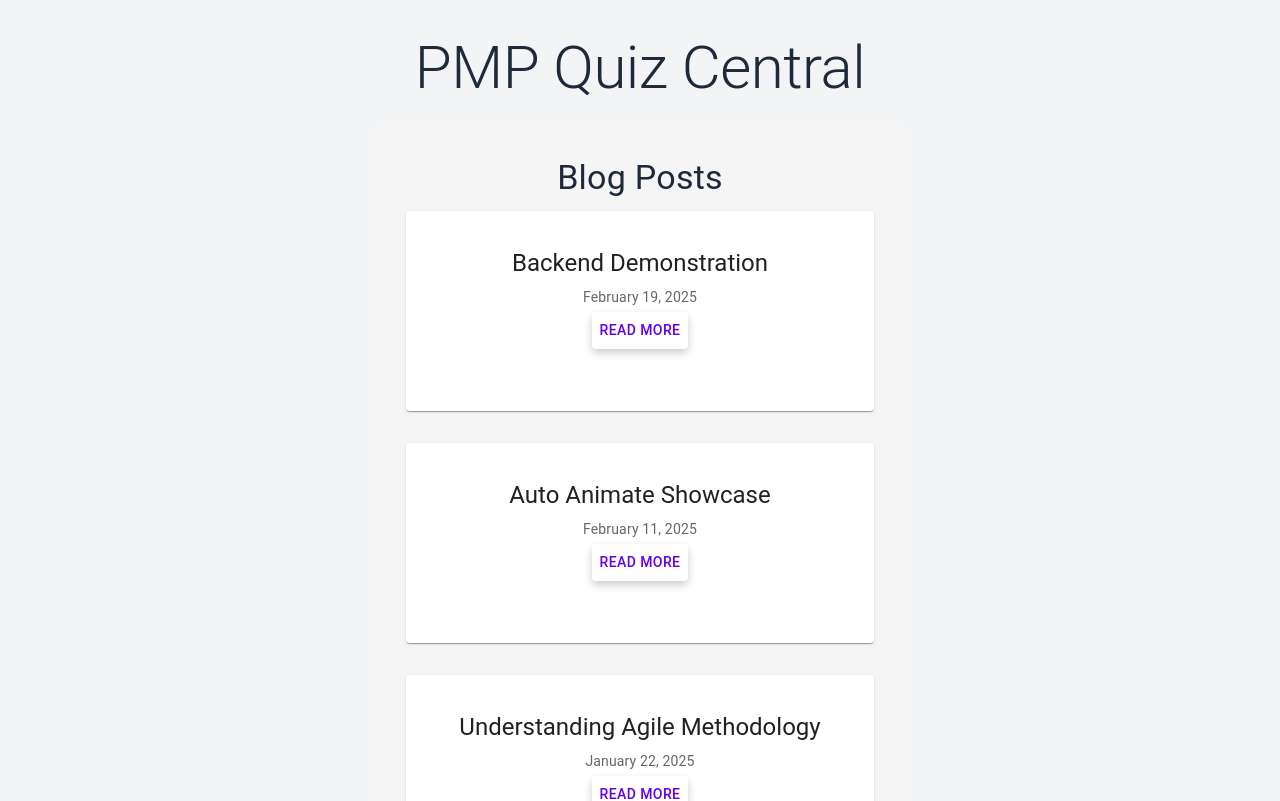
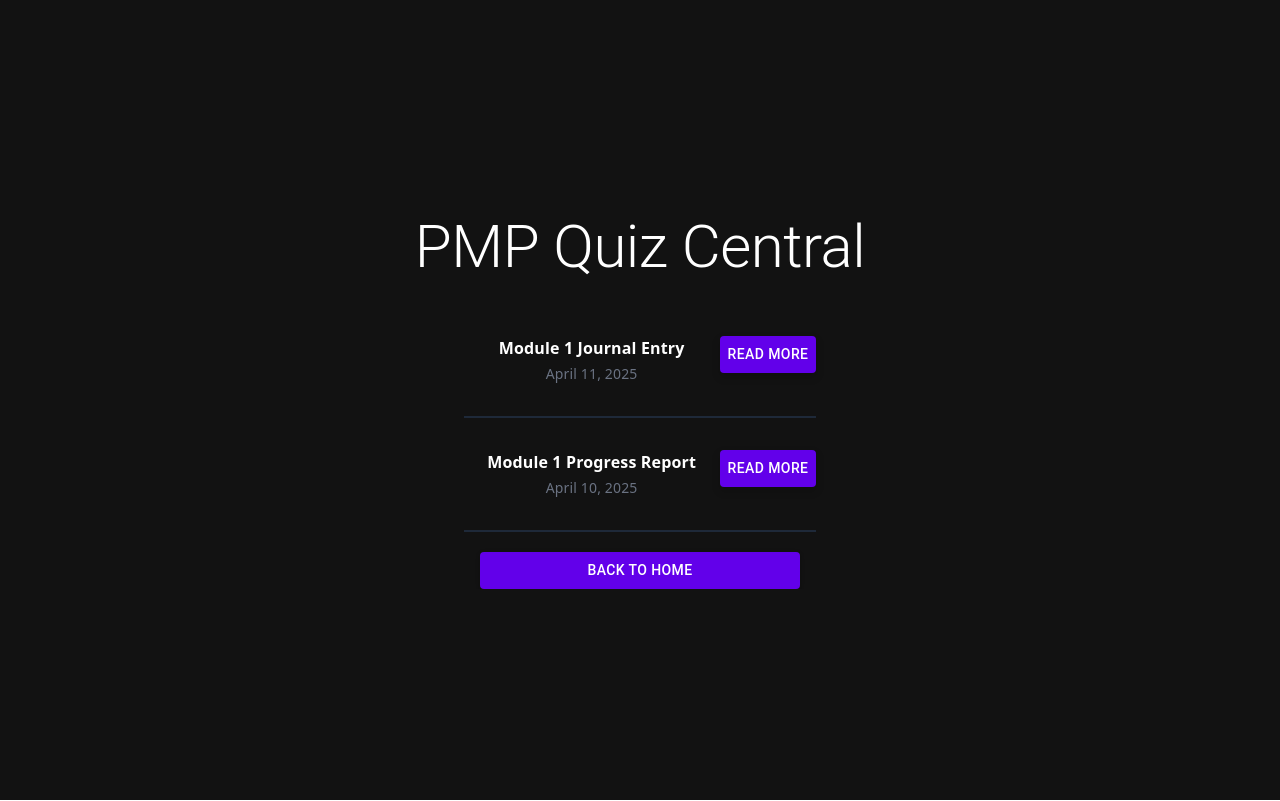
Before and after one commit to Jacob-Pickard/Quiz-App, a React (Vite) app: page /Quiz-App/blog in a window 1280 px wide. Shown: the top 801 px of the page. Built offline with nearby package versions, Linux system fonts and the light colour scheme.

Commit message:
Q3 changes

```diff
--- a/src/components/BlogPage.jsx
+++ b/src/components/BlogPage.jsx
@@ -1,37 +1,30 @@
 import React, { useEffect, useState } from 'react';
-import { Box, Typography, Button, Card, CardContent } from '@mui/material';
+import { Typography, Button } from '@mui/material';
 import { Link } from 'react-router-dom';
 import { useAutoAnimate } from '@formkit/auto-animate/react';
 import '../styles/BlogPage.css';
-import autoAnimate from '@formkit/auto-animate';
 
 function BlogPage() {
   return (
-    <Box className="blog-container">
-      <Typography variant="h4" gutterBottom>
-        Blog Posts
-      </Typography>
-      <BlogPost title="Backend Demonstration" date="February 19, 2025">
-        May not demonstrate the data correctly if my backend server is not running. This is a demonstration of fetching data from a backend server and displaying it on the frontend. The data is fetched from a server that I have running on an EC2 instance. The data is fetched from the server and displayed below.
-        <JsonGrabber/>
+    <section className="text-gray-400 bg-gray-900 body-font overflow-hidden">
+      <div className="container px-5 py-24 mx-auto">
+        <div className="-my-8 divide-y-2 divide-gray-800">
+          <BlogPost title="Module 1 Journal Entry" date="April 11, 2025">
+            The topics that interest me for this research project are quantum computing, specifically the new Microsoft Majorana chip. I find it interesting because there hasnt been a dramatic leap in the basic components that make up a computer in a long time. At least from my perspective it seems like advancements have slowed down. I also am intrigued by all the capabilities that a possible quantum computer could have, such as solving various problems in chemistry and materials science as according to the microsoft article. This will be a good fit for the course because it is a complex topic with lots of new terms and concepts associated with quantum computing. This will allow me to demonstrate my willingness and ability to learn. I think that the most important research methodology to this project will be the literature review, as a lot of the future with quantum mechanics is theoretical, and im going to have to review a lot of material to understand all of the moving parts associated with such a complex topic. My prior experience with research is limited, but I have done some research in the past for a few projects in high school. I typically enjoy research as long as I am interested in the topic, and I am very interested in this topic, though the idea of having to find peer-reviewed articles is a bit daunting. I am looking forward to this project and learning more about quantum computing and the Majorana chip.
           </BlogPost>
-      <BlogPost title="Auto Animate Showcase" date="February 11, 2025">
-        Auto Animate is a react library that allows you to atuomatically create smooth animations in your UI, with very little effort. Below is a demonstration of a very basic form of it within my code. It is also now used whenever you click on the see less/see more buttons on the blog posts.
-        <AutoAnimateShowcase/>
+          <BlogPost title="Module 1 Progress Report" date="April 10, 2025">
+             My topic that I have chosen for my research project is Microsofts new quantum computing chip/technology called Majorana. I would like to delve into what makes this chip so special, and possibly determine what the future of quantum computing will be. I would like to know its uses, strengths, weaknesses, and if it could ever possibly make its way into personal computers. I've done some base-level research on the topic, just from reading a few articles about the breakthrough which come from february of 2025. I believe that this is about where I should be at this point, just selecting my topic and learning a bit more about it, such as learning the vocabulary and the basic concepts. Next week I will be delving deeper into the topic, learning more about it, and also drafting up poignant questions to be specifically researching into rather than just learning about the chip itself.
+
+             The main issue I hit this week was scheduling my mentor appointments. I was out of town for a few days and I am a bit behind currently. My solution to this will be emailing my assigned mentor and working things out with them. Next week, I will be much more ontop of scheduling my appointment and attending all classes.
           </BlogPost>
-      <BlogPost title="Understanding Agile Methodology" date="January 22, 2025">
-        Agile methodology is a practice that promotes continuous iteration of development and testing throughout the software development lifecycle of the project.
-      </BlogPost>
-      <BlogPost title="Waterfall Model Explained" date="January 21, 2025">
-        The Waterfall model is a sequential design process, often used in software development processes, in which progress is seen as flowing steadily downwards.
-      </BlogPost>
-      <BlogPost title="Scenario-Based Project Management" date="January 20, 2025">
-        Scenario-based project management involves creating detailed scenarios to anticipate potential challenges and opportunities in a project.
-      </BlogPost>
-      <Button component={Link} to="/" variant="contained" className="home-button" color="primary">
+          <div style={{ marginTop: '20px' }}>
+            <Button component={Link} to="/" variant="contained" className="home-button" style={{ backgroundColor: 'var(--primary-color)', color: 'var(--text-color)' }}>
               Back to Home
             </Button>
-    </Box>
+          </div>
+        </div>
+      </div>
+    </section>
   );
 }
 
@@ -39,28 +32,25 @@ function BlogPost({ title, date, children }) {
   const [expanded, setExpanded] = useState(false);
   const [parent] = useAutoAnimate({ easing: 'ease-in-out' });
 
-  // Toggle the expanded state of the blog post
   const toggleExpand = () => {
     setExpanded(!expanded);
   };
 
   return (
-    <Card className="blog-card">
-      <CardContent>
-        <Typography variant="h5" gutterBottom>
-          {title}
-        </Typography>
-        <Typography variant="body2" color="textSecondary" gutterBottom>
-          {date}
-        </Typography>
-        <Typography ref={parent} variant="body1">
+    <div className="py-8 flex flex-wrap md:flex-nowrap">
+      <div className="md:w-64 md:mb-0 mb-6 flex-shrink-0 flex flex-col">
+        <span className="font-semibold title-font text-white">{title}</span>
+        <span className="mt-1 text-gray-500 text-sm">{date}</span>
+      </div>
+      <div className="md:flex-grow">
+        <Typography ref={parent} variant="body1" style={{ color: 'var(--text-color)' }}>
           {expanded && children}
         </Typography>
-        <Button onClick={toggleExpand} className="toggle-button" color="primary">
+        <Button onClick={toggleExpand} className="toggle-button" style={{ backgroundColor: 'var(--primary-color)', color: 'var(--text-color)', transition: 'transform 0.3s' }}>
           {expanded ? 'Read Less' : 'Read More'}
         </Button>
-      </CardContent>
-    </Card>
+      </div>
+    </div>
   );
 }
 
@@ -69,12 +59,10 @@ function JsonGrabber() {
 
   React.useEffect(() => {
     fetch("http://52.20.151.181/questions")
-      .then((response) => {
-          return response.json();
-      })
+      .then((response) => response.json())
       .then((data) => {
         console.log("Fetched data:", data);
-          setData(data) // Assuming the data is in data
+        setData(data)
       })
   }, [])
 
@@ -83,19 +71,19 @@ function JsonGrabber() {
       {Array.isArray(grabbedData) && grabbedData.length > 0 ? (
         grabbedData.map((item, index) => (
           <div key={index}>
-            <Typography variant="h6">Question: {item.question}</Typography>
-            <Typography variant="body1">Topic: {item.topics}</Typography>
-            <Typography variant="body2">Options:</Typography>
+            <Typography variant="h6" style={{ color: 'var(--text-color)' }}>Question: {item.question}</Typography>
+            <Typography variant="body1" style={{ color: 'var(--text-color)' }}>Topic: {item.topics}</Typography>
+            <Typography variant="body2" style={{ color: 'var(--text-color)' }}>Options:</Typography>
             <ul>
               {item.options.map((option, idx) => (
-                <li key={idx}>{option}</li>
+                <li key={idx} style={{ color: 'var(--text-color)' }}>{option}</li>
               ))}
-              Answer(s): {item.answers}
+              <Typography variant="body2" style={{ color: 'var(--text-color)' }}>Answer(s): {item.answers}</Typography>
             </ul>
           </div>
         ))
       ) : (
-        <Typography variant="body1">No data available</Typography>
+        <Typography variant="body1" style={{ color: 'var(--text-color)' }}>No data available</Typography>
       )}
     </div>
   )
@@ -108,16 +96,16 @@ function AutoAnimateShowcase () {
   const remove = () => setItems(items.slice(0, -1))
   const clear = () => setItems([])
 
-  return <>
+  return (
+    <>
       <ul ref={parent}>
-      {items.map(
-        item => <li key={item}>{ item }</li>
-      )}
+        {items.map(item => <li key={item} style={{ color: 'var(--text-color)' }}>{ item }</li>)}
       </ul>
-    <button onClick={add}>Add number</button>
-    <button onClick={remove}>Remove last number</button>
-    <button onClick={clear}>Clear</button>
+      <Button onClick={add} className="toggle-button" style={{ backgroundColor: 'var(--primary-color)', color: 'var(--text-color)', margin: '5px' }}>Add number</Button>
+      <Button onClick={remove} className="toggle-button" style={{ backgroundColor: 'var(--primary-color)', color: 'var(--text-color)', margin: '5px' }}>Remove last number</Button>
+      <Button onClick={clear} className="toggle-button" style={{ backgroundColor: 'var(--primary-color)', color: 'var(--text-color)', margin: '5px' }}>Clear</Button>
     </>
+  )
 }
 
 export default BlogPage;
--- a/src/styles/App.css
+++ b/src/styles/App.css
@@ -5,10 +5,10 @@
 :root {
   --primary-color: #6200ea; /* Updated to match the submit name button's color */
   --secondary-color: #03dac6;
-  --background-color: #f5f5f5;
-  --text-color: #212121;
+  --background-color: #121212; /* Dark gray for background */
+  --text-color: #ffffff; /* White text for better contrast */
   --hover-color: #3700b3;
-  --card-background-color: #ffffff;
+  --card-background-color: #1e1e1e; /* Complementary gray for card background */
   --card-shadow-color: rgba(0, 0, 0, 0.2);
   --button-hover-transform: translateY(-3px);
   --button-hover-transition: background-color 0.3s, transform 0.3s;
@@ -16,11 +16,11 @@
 }
 
 .app-container {
-  @apply text-center p-8 bg-gray-100 min-h-screen flex flex-col items-center justify-center font-sans text-gray-800;
+  @apply text-center p-8 bg-[var(--background-color)] min-h-screen flex flex-col items-center justify-center font-sans text-[var(--text-color)];
 }
 
 .home-container {
-  @apply flex flex-col items-center justify-center font-sans text-[var(--text-color)] max-w-3xl p-8 bg-[var(--card-background-color)] rounded-xl shadow-lg transition-transform;
+  @apply flex flex-col items-center justify-center font-sans text-[var(--text-color)] max-w-3xl p-8 bg-[var(--card-background-color)] rounded-xl shadow-lg transition-transform border-2 border-[var(--primary-color)];
   padding-bottom: 4px; /* Reduce bottom padding */
 }
 
@@ -93,7 +93,7 @@
 }
 
 .scoring-info {
-  @apply mt-8 p-6 bg-white rounded-xl shadow-lg text-center max-w-3xl transition-transform;
+  @apply mt-8 p-6 bg-[var(--card-background-color)] rounded-xl shadow-lg text-center max-w-3xl transition-transform border-2 border-[var(--primary-color)];
 }
 
 .scoring-info:hover {
@@ -101,7 +101,7 @@
 }
 
 .title-link {
-  @apply no-underline text-inherit cursor-pointer transition-transform;
+  @apply no-underline text-[var(--text-color)] cursor-pointer transition-transform;
 }
 
 .title-link:hover {
--- a/src/styles/BlogPage.css
+++ b/src/styles/BlogPage.css
@@ -5,10 +5,10 @@
 :root {
   --primary-color: #6200ea;
   --secondary-color: #03dac6;
-  --background-color: #f5f5f5;
-  --text-color: #212121;
+  --background-color: #121212; /* Dark gray for background */
+  --text-color: #ffffff; /* White text for better contrast */
   --hover-color: #3700b3;
-  --card-background-color: #ffffff;
+  --card-background-color: #1e1e1e; /* Complementary gray for card background */
   --card-shadow-color: rgba(0, 0, 0, 0.2);
   --button-hover-transform: translateY(-3px);
   --button-hover-transition: background-color 0.3s, transform 0.3s;
@@ -16,11 +16,11 @@
 }
 
 .blog-container {
-  @apply flex flex-col items-center justify-center p-8 bg-gray-100 min-h-screen text-center font-sans text-gray-800;
+  @apply flex flex-col items-center justify-center p-8 bg-[var(--background-color)] min-h-screen text-center font-sans text-gray-800;
 }
 
 .blog-card {
-  @apply max-w-3xl mb-8 p-6 bg-[var(--card-background-color)] rounded-xl shadow-lg transition-transform;
+  @apply max-w-3xl mb-8 p-6 bg-[var(--card-background-color)] rounded-xl shadow-lg transition-transform border-2 border-[var(--primary-color)];
   min-height: 200px; /* Ensure consistent height */
   width: 100%; /* Ensure consistent width */
   max-width: 600px; /* Set a maximum width */
--- a/src/styles/ChartsPage.css
+++ b/src/styles/ChartsPage.css
@@ -5,10 +5,10 @@
 :root {
   --primary-color: #6200ea;
   --secondary-color: #03dac6;
-  --background-color: #f5f5f5;
-  --text-color: #212121;
+  --background-color: #121212; /* Dark gray for background */
+  --text-color: #ffffff; /* White text for better contrast */
   --hover-color: #3700b3;
-  --card-background-color: #ffffff;
+  --card-background-color: #1e1e1e; /* Complementary gray for card background */
   --card-shadow-color: rgba(0, 0, 0, 0.2);
   --button-hover-transform: translateY(-3px);
   --button-hover-transition: background-color 0.3s, transform 0.3s;
@@ -16,15 +16,42 @@
 }
 
 .charts-container {
-  @apply flex flex-col items-center justify-center p-8 bg-gray-100 text-gray-800;
+  @apply flex flex-col items-center justify-center p-8 bg-[var(--background-color)] text-gray-800;
 }
 
 .chart-row {
   @apply flex flex-row justify-center items-center gap-8 w-full;
+  @apply p-4;
 }
 
 .chart-paper {
-  @apply flex-1 p-5 mb-5 bg-[var(--card-background-color)] rounded-xl shadow-lg;
+  @apply flex-1 p-5 mb-5 bg-[var(--card-background-color)] rounded-xl shadow-lg border-2 border-[var(--primary-color)];
+  min-width: 300px;
+  max-width: 600px;
+  height: 40vh; /* Further adjust height to remove large white space */
+  overflow: hidden; /* Prevent clipping */
+}
+
+.chart-title {
+  height: 50px; /* Set a fixed height for the title area */
+  margin-bottom: 15px; /* Add more spacing below the title */
+  padding-bottom: 10px; /* Add padding below the title */
+}
+
+.category-card {
+  @apply mb-8 w-full;
+}
+
+.button-paper {
+  @apply p-4 mb-4 bg-[var(--card-background-color)] rounded-xl shadow-lg border-2 border-[var(--primary-color)];
+}
+
+.toggle-button {
+  @apply w-full bg-[var(--primary-color)] text-white border-none rounded-lg transition-transform;
+}
+
+.toggle-button:hover {
+  @apply bg-[var(--hover-color)] scale-105;
 }
 
 /* Styling for buttons within the charts page */
@@ -36,3 +63,13 @@
 .charts-container .MuiButton-root:hover {
   @apply bg-[var(--hover-color)] scale-105;
 }
+
+/* Ensure proper padding for the charts */
+.chart-paper .recharts-wrapper {
+  padding-bottom: 10px; /* Further reduce padding to prevent clipping */
+}
+
+/* Ensure labels are visible */
+.chart-paper .recharts-label {
+  @apply text-white;
+}
--- a/src/styles/CommonStyles.css
+++ b/src/styles/CommonStyles.css
@@ -2,10 +2,10 @@
 :root {
   --primary-color: #6200ea;
   --secondary-color: #03dac6;
-  --background-color: linear-gradient(135deg, #f5f5f5, #e3f2fd);
-  --text-color: #212121;
+  --background-color: #121212; /* Dark gray for background */
+  --text-color: #ffffff; /* White text for better contrast */
   --hover-color: #3700b3;
-  --card-background-color: #ffffff;
+  --card-background-color: #1e1e1e; /* Complementary gray for card background */
   --card-shadow-color: rgba(0, 0, 0, 0.2);
   --button-hover-transform: translateY(-3px);
   --button-hover-transition: background-color 0.3s, transform 0.3s;
--- a/src/styles/Leaderboard.css
+++ b/src/styles/Leaderboard.css
@@ -5,10 +5,10 @@
 :root {
   --primary-color: #6200ea;
   --secondary-color: #03dac6;
-  --background-color: #f5f5f5;
-  --text-color: #212121;
+  --background-color: #121212; /* Dark gray for background */
+  --text-color: #ffffff; /* White text for better contrast */
   --hover-color: #3700b3;
-  --card-background-color: #ffffff;
+  --card-background-color: #1e1e1e; /* Complementary gray for card background */
   --card-shadow-color: rgba(0, 0, 0, 0.2);
   --button-hover-transform: translateY(-3px);
   --button-hover-transition: background-color 0.3s, transform 0.3s;
@@ -17,12 +17,12 @@
 
 /* Container for the leaderboard */
 .leaderboard-container {
-  @apply flex flex-col items-center justify-center p-8 bg-gray-100 max-w-3xl mx-auto text-center rounded-lg shadow-lg font-sans text-gray-800;
+  @apply flex flex-col items-center justify-center p-8 bg-[var(--background-color)] max-w-3xl mx-auto text-center rounded-lg shadow-lg font-sans text-white outline outline-[var(--primary-color)];
 }
 
 /* Individual category within the leaderboard */
 .leaderboard-category {
-  @apply max-w-2xl mb-4 p-4 bg-[var(--card-background-color)] rounded-xl shadow-lg transition-transform;
+  @apply max-w-2xl mb-4 p-4 bg-[var(--card-background-color)] rounded-xl shadow-lg transition-transform border-2 border-[var(--primary-color)] outline outline-[var(--primary-color)];
 }
 
 /* Hover effect for leaderboard category */
@@ -32,17 +32,17 @@
 
 /* Heading within the leaderboard category */
 .leaderboard-category h5 {
-  @apply mb-4 text-2xl text-gray-800;
+  @apply mb-4 text-2xl text-white;
 }
 
 /* Unordered list within the leaderboard category */
 .leaderboard-category ul {
-  @apply list-none p-0;
+  @apply list-none p-0 text-white;
 }
 
 /* List items within the leaderboard category */
 .leaderboard-category li {
-  @apply py-2 text-lg border-b border-gray-300 capitalize;
+  @apply py-2 text-lg border-b border-gray-300 capitalize text-white;
 }
 
 /* Remove border from the last list item */
@@ -57,7 +57,7 @@
 
 /* Styling for buttons within the leaderboard */
 .leaderboard-buttons .MuiButton-root {
-  @apply py-3 px-6 text-lg bg-[var(--primary-color)] text-white border-none rounded-lg transition-transform;
+  @apply py-3 px-6 text-lg bg-[var(--primary-color)] text-white border-none rounded-lg transition-transform outline outline-[var(--primary-color)];
 }
 
 /* Hover effect for buttons within the leaderboard */
--- a/src/styles/QuizPage.css
+++ b/src/styles/QuizPage.css
@@ -5,12 +5,12 @@
 :root {
   --primary-color: #6200ea;
   --secondary-color: #03dac6;
-  --background-color: #f5f5f5;
-  --text-color: #212121;
+  --background-color: #121212; /* Dark gray for background */
+  --text-color: #ffffff; /* White text for better contrast */
   --success-color: #388e3c;
   --error-color: #d32f2f;
   --hover-color: #3700b3;
-  --card-background-color: #ffffff;
+  --card-background-color: #1e1e1e; /* Complementary gray for card background */
   --card-shadow-color: rgba(0, 0, 0, 0.2);
   --button-hover-transform: translateY(-3px);
   --button-hover-transition: background-color 0.3s, transform 0.3s;
@@ -19,7 +19,9 @@
 
 /* Styles for the quiz card container */
 .quiz-card {
-  @apply max-w-xl mx-auto p-5 text-center bg-[var(--card-background-color)] text-[var(--text-color)] rounded-xl shadow-lg;
+  @apply max-w-xl mx-auto p-5 text-center bg-[var(--card-background-color)] text-[var(--text-color)] rounded-xl shadow-lg border-2 border-[var(--primary-color)];
+  transition: max-height 0.5s ease-in-out;
+  animation: fade-in 0.5s ease-in-out;
 }
 
 /* Styles for the buttons inside the quiz card */
@@ -39,17 +41,26 @@
 
 /* Styles for the feedback text */
 .quiz-card .feedback {
-  @apply text-xl font-bold mt-4 text-[var(--success-color)];
+  @apply text-xl font-bold mt-4;
+  animation: fade-in 0.5s ease-in-out, correct-answer 0.5s ease-in-out;
 }
 
 /* Styles for incorrect feedback text */
 .quiz-card .feedback.incorrect {
   @apply text-[var(--error-color)];
+  animation: fade-in 0.5s ease-in-out, incorrect-answer 0.5s ease-in-out;
 }
 
 /* Styles for points gained text */
 .points-gained {
-  @apply text-[var(--success-color)] font-bold animate-pulse;
+  @apply text-[var(--success-color)] font-bold;
+  animation: fade-in 0.5s ease-in-out;
+}
+
+/* Styles for points lost text */
+.points-lost {
+  @apply text-[var(--error-color)] font-bold;
+  animation: fade-in 0.5s ease-in-out;
 }
 
 /* Styles for the current score display */
@@ -65,11 +76,12 @@
 /* Container for the quiz page */
 .quiz-container {
   @apply flex flex-col items-center justify-center p-8 bg-[var(--background-color)];
+  animation: expand 0.5s ease-in-out;
 }
 
 /* Styles for the info card containing score and timer */
 .info-card {
-  @apply max-w-xl mb-4 p-4 bg-[var(--card-background-color)] rounded-xl shadow-lg text-center w-full;
+  @apply max-w-xl mb-4 p-4 bg-[var(--card-background-color)] rounded-xl shadow-lg text-center w-full border-2 border-[var(--primary-color)];
 }
 
 /* Styles for the current score display */
@@ -90,6 +102,70 @@
 /* Hover effect for the "Back to Home" button */
 .quiz-container .MuiButton-outlined:hover {
   @apply bg-[var(--hover-color)] scale-105;
+}
+
+/* Animation for fade-in effect */
+@keyframes fade-in {
+  0% {
+    opacity: 0;
+  }
+  100% {
+    opacity: 1;
+  }
+}
+
+/* Animation for expanding explanation box */
+@keyframes expand {
+  0% {
+    max-height: 0;
+    opacity: 0;
+  }
+  100% {
+    max-height: 100%;
+    opacity: 1;
+  }
+}
+
+.animate-expand {
+  animation: expand 0.5s ease-in-out;
+}
+
+/* Animation for correct answer */
+@keyframes correct-answer {
+  0% {
+    transform: scale(1);
+  }
+  50% {
+    transform: scale(1.1);
+  }
+  100% {
+    transform: scale(1);
+  }
+}
+
+/* Animation for incorrect answer */
+@keyframes incorrect-answer {
+  0% {
+    transform: scale(1);
+  }
+  50% {
+    transform: scale(0.9);
+  }
+  100% {
+    transform: scale(1);
+  }
+}
+
+/* Keyframes for pop-up animation */
+@keyframes pop-up {
+  0% {
+    transform: scale(0.9);
+    opacity: 0;
+  }
+  100% {
+    transform: scale(1);
+    opacity: 1;
+  }
 }
 
 /* Breakpoints for mobile compatibility */
--- a/src/styles/index.css
+++ b/src/styles/index.css
@@ -1,7 +1,7 @@
 /* Define CSS variables for colors */
 :root {
-  --background-color: #f5f5f5;
-  --text-color: #212121;
+  --background-color: #121212; /* Dark gray for background */
+  --text-color: #ffffff; /* White text for better contrast */
 }
 
 body {
```
Also changed, not shown: src/components/ChartsPage.jsx (+35 -9 lines), src/components/Leaderboard.jsx (+6 -6 lines), src/components/QuizPage.jsx (+17 -12 lines), tailwind.config.js (added, +24 -0 lines), 1 other file (tests, documents, lock files or other folders). Lines whose indentation alone changed are shown as unchanged.
